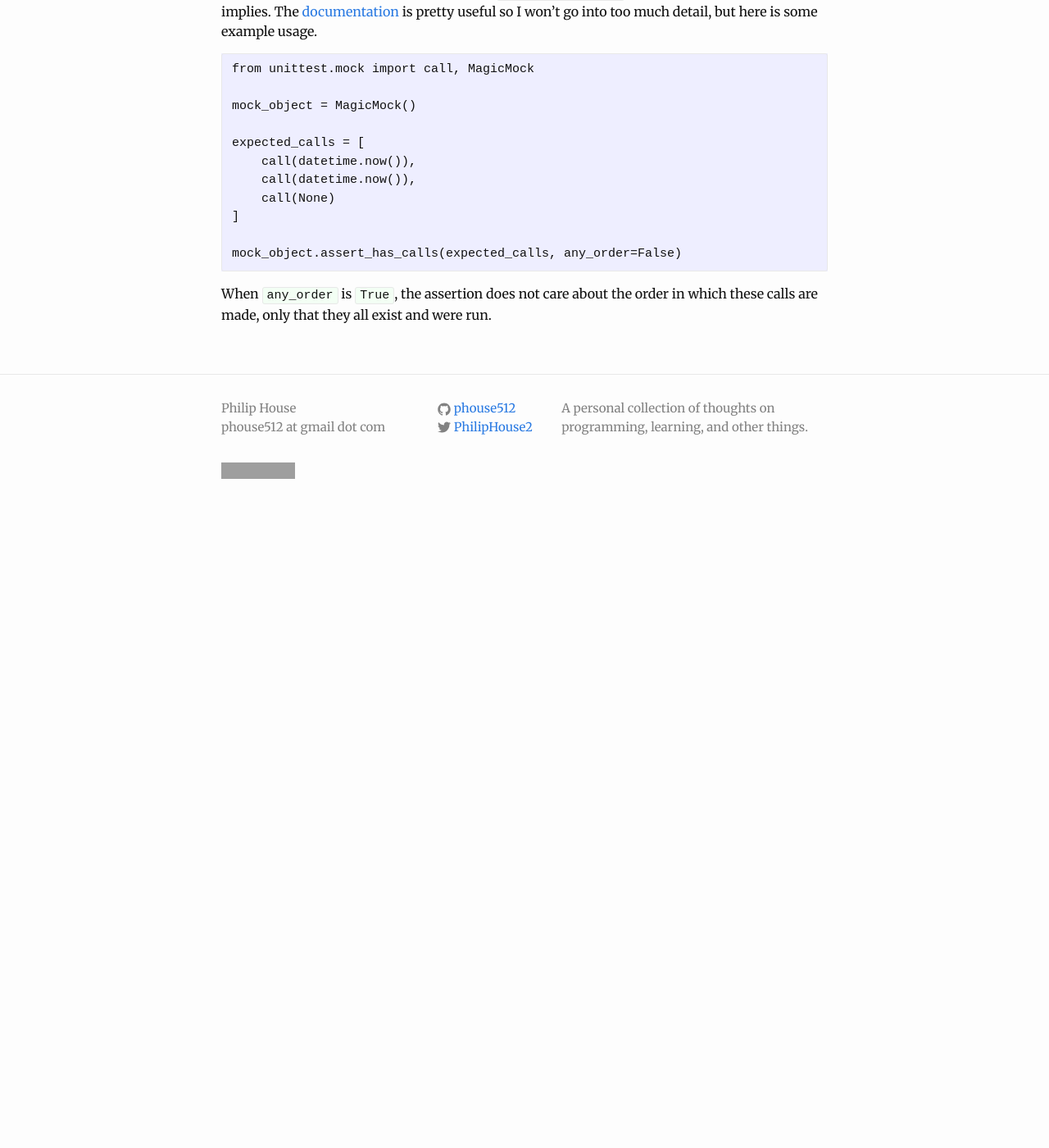
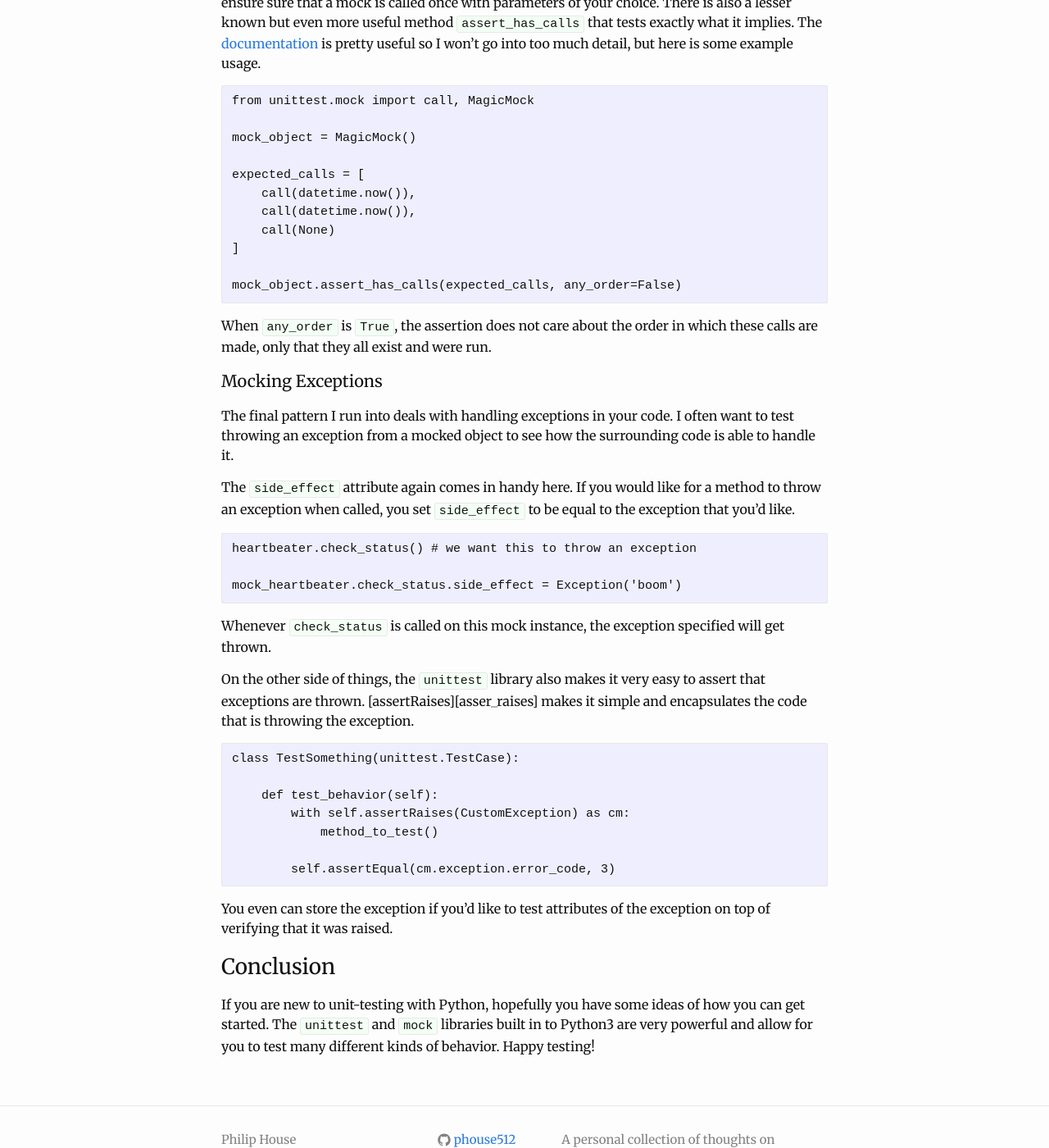
Before and after one commit to phouse512/blog, a Jekyll site: the page built from _posts/2017-03-14-practical-unit-testing-mocks-python-3.markdown, in a window 1280 px wide and 1400 px high, scrolled down 7241 px. Shown: the whole window at 82% size. Built offline with Jekyll 4.4.1, drawn with Linux system fonts in a browser that asks for light colours; a script that is not in the unit is left out; comment, search, counter and statistics services are not loaded; before the commit the page ends 7871 px from its top, so only the background shows below that; some of the changed text lies outside the part shown; grey boxes are pictures that could not be loaded.

Commit message:
finalizing

````diff
--- a/_posts/2017-03-14-practical-unit-testing-mocks-python-3.markdown
+++ b/_posts/2017-03-14-practical-unit-testing-mocks-python-3.markdown
@@ -26,7 +26,9 @@ common use-cases I've come across while writing tests in Python.
 
 > [returning multiple values](#mock_multiple_return)<br />
 > [asserting multiple method calls](#mock_multiple_call)<br />
-> asserting exceptions thrown<br />
+> [mock exceptions](#mock_exception)<br />
+
+[Conclusion](#conclusion)
 
 ### Unit Testing {#unit_test}
 
@@ -373,5 +375,51 @@ mock_object.assert_has_calls(expected_calls, any_order=False)
 When `any_order` is `True`, the assertion does not care about the order in
 which these calls are made, only that they all exist and were run.
 
+#### Mocking Exceptions {#mock_exception}
+
+The final pattern I run into deals with handling exceptions in your code.
+I often want to test throwing an exception from a mocked object to see how the
+surrounding code is able to handle it.
+
+The `side_effect` attribute again comes in handy here. If you would like for
+a method to throw an exception when called, you set `side_effect` to be equal
+to the exception that you'd like.
+
+```
+heartbeater.check_status() # we want this to throw an exception
+
+mock_heartbeater.check_status.side_effect = Exception('boom')
+```
+
+Whenever `check_status` is called on this mock instance, the exception
+specified will get thrown.
+
+On the other side of things, the `unittest` library also makes it very easy to
+assert that exceptions are thrown. [assertRaises][asser_raises] makes it simple
+and encapsulates the code that is throwing the exception.
+
+```
+class TestSomething(unittest.TestCase):
+
+    def test_behavior(self):
+        with self.assertRaises(CustomException) as cm:
+            method_to_test()
+
+        self.assertEqual(cm.exception.error_code, 3)
+```
+
+You even can store the exception if you'd like to test attributes of the
+exception on top of verifying that it was raised.
+
+
+### Conclusion {#conclusion}
+
+If you are new to unit-testing with Python, hopefully you have some ideas of
+how you can get started. The `unittest` and `mock` libraries built in to
+Python3 are very powerful and allow for you to test many different kinds of
+behavior. Happy testing!
+
+
 [assert_once]: https://docs.python.org/3/library/unittest.mock.html#unittest.mock.Mock.assert_called_once_with
 [assert_has_calls]: https://docs.python.org/3/library/unittest.mock.html#unittest.mock.Mock.assert_has_calls
+[assert_raises]: https://docs.python.org/3/library/unittest.html#unittest.TestCase.assertRaises
````
Also changed, not shown: other parts of _posts/2017-03-14-practical-unit-testing-mocks-python-3.markdown (+2 -2 lines).
